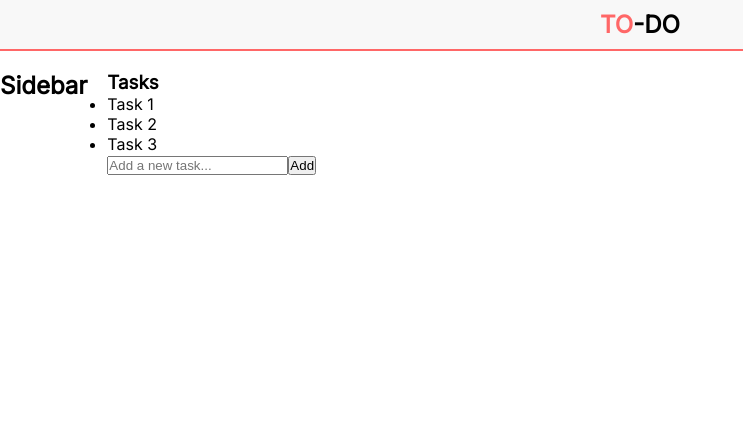
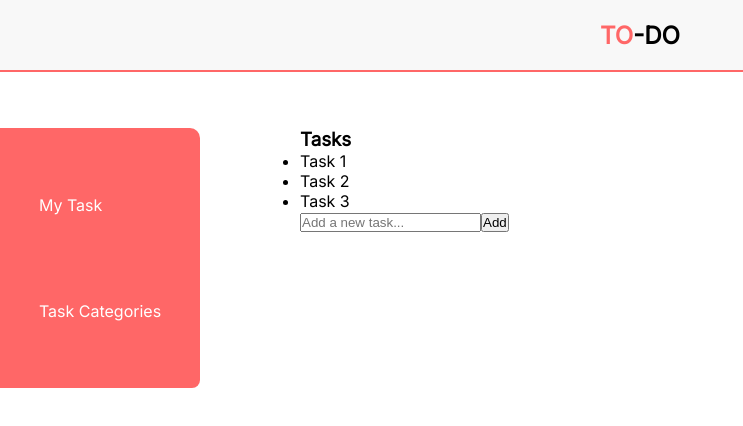
Before and after one commit to Benny-03/app-todo, a React (Vite) app: page / in a window 1280 px wide. Shown: the top 426 px of the page, without its empty margins (0-743 px from the left). Built offline with nearby package versions, Linux system fonts and the light colour scheme.

Commit message:
add sidebar

```diff
--- a/src/Sidebar.jsx
+++ /dev/null
@@ -1,9 +0,0 @@
-import React from "react";
-
-const Sidebar = () => {
-    return (
-        <h2>Sidebar</h2>
-    )
-}
-
-export default Sidebar;
--- a/src/InsertTodo.jsx
+++ b/src/components/InsertTodo.jsx
@@ -1,5 +1,5 @@
 import React, { useState } from "react";
-import { useStore } from "./state";
+import { useStore } from "../state";
 
 export const InsertTodo = () => {
     const [task, setTask] = useState("");
--- /dev/null
+++ b/src/components/Sidebar.jsx
@@ -0,0 +1,19 @@
+import React from "react";
+import { NavLink } from "react-router";
+
+const Sidebar = () => {
+    return (
+        <div className="sidebar">
+            <div className="sidebar-content">
+                <NavLink to={'/'} className="page">
+                    <p>My Task</p>
+                </NavLink>
+                <NavLink to={'/task-categories'} className="page">
+                    <p>Task Categories</p>
+                </NavLink>
+            </div>
+        </div>
+    )
+}
+
+export default Sidebar;
--- a/src/TodoList.jsx
+++ b/src/components/TodoList.jsx
@@ -1,5 +1,5 @@
 import React from "react";
-import { useStore } from "./state";
+import { useStore } from "../state";
 
 export const TodoList = () => {
      const { tasks } = useStore();
--- a/src/main.jsx
+++ b/src/main.jsx
@@ -2,7 +2,8 @@ import React from 'react';
 import { createRoot } from 'react-dom/client';
 import { createBrowserRouter, RouterProvider } from "react-router";
 import { Provider } from './state';
-import Home from './Home';
+import Home from './pages/Home';
+import TaskCategories from './pages/TaskCategories';
 
 const root = createRoot(document.getElementById('root'));
 
@@ -10,6 +11,10 @@ const router = createBrowserRouter([
     {
         path: "/",
         Component: Home
+    },
+    {
+        path: "/task-categories",
+        Component: TaskCategories
     }
 ]);
 
--- a/src/Home.jsx
+++ b/src/pages/Home.jsx
@@ -1,7 +1,7 @@
 import React, { useState } from "react";
-import Sidebar from "./Sidebar";
-import { InsertTodo } from "./InsertTodo";
-import { TodoList } from "./TodoList";
+import Sidebar from "../components/Sidebar";
+import { InsertTodo } from "../components/InsertTodo";
+import { TodoList } from "../components/TodoList";
 
 const Home = () => {
     return (
@@ -10,7 +10,7 @@ const Home = () => {
                 <h2><span style={{color: "#FF6767"}}>TO</span>-DO</h2>
 
             </div>
-            <div className="site-content" style={{display: "flex", gap: "20px"}}>
+            <div className="site-content">
                 <Sidebar />
                 <main className="main-content">
                     <TodoList />
--- /dev/null
+++ b/src/pages/TaskCategories.jsx
@@ -0,0 +1,7 @@
+import React from "react";
+
+function TaskCategories () {
+
+}
+
+export default TaskCategories;
--- a/src/style.css
+++ b/src/style.css
@@ -13,6 +13,45 @@ body {
     padding: 0;
 }
 
+a {
+    text-decoration: none;
+}
+
+/* SIDEBAR */
+
+.sidebar {
+    background-color: var(--red);
+    width: 200px;
+    position: relative;
+    border-top-right-radius: 10px;
+    border-bottom-right-radius: 8px;
+    height: 260px;
+    display: flex;
+    justify-content: center;
+}
+
+.sidebar-content {
+    height: 100%;
+    display: flex;
+    flex-direction: column;
+    justify-content: space-evenly;
+}
+
+.sidebar-content .page {
+    display: flex;
+    align-items: center;
+    gap: 5px;
+    color: white;
+    padding: 20px;
+    border-radius: 8px;
+}
+
+.site-content .page:hover {
+    background-color: white;
+    color: var(--red);
+}
+
+
 /* HOME-PAGE */
 
 .header {
@@ -21,9 +60,15 @@ body {
     display: flex;
     justify-content: center;
     align-items: center;
-    padding: 10px 0px;
+    height: 70px;
 }
 
 .site-content {
-    margin-top: 20px;
+    margin-top: 56px;
+    display: flex;
+    flex-direction: row;
+    justify-content: flex-start;
+    align-items: flex-start;
+    position: relative;
+    gap: 100px;
 }
```
